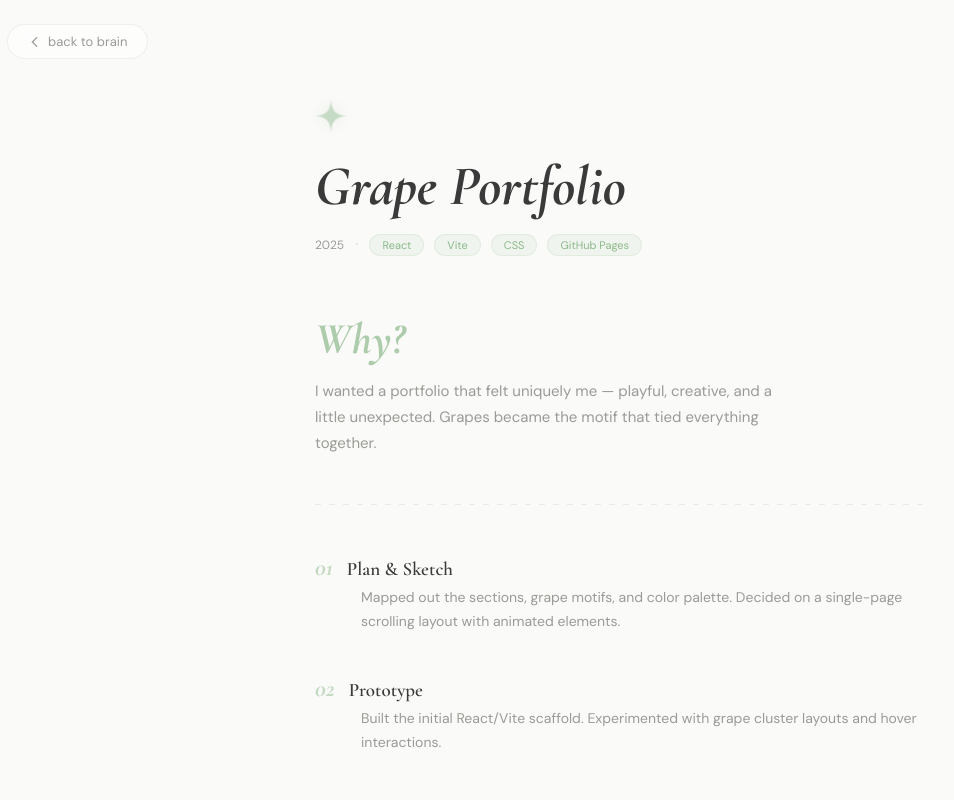
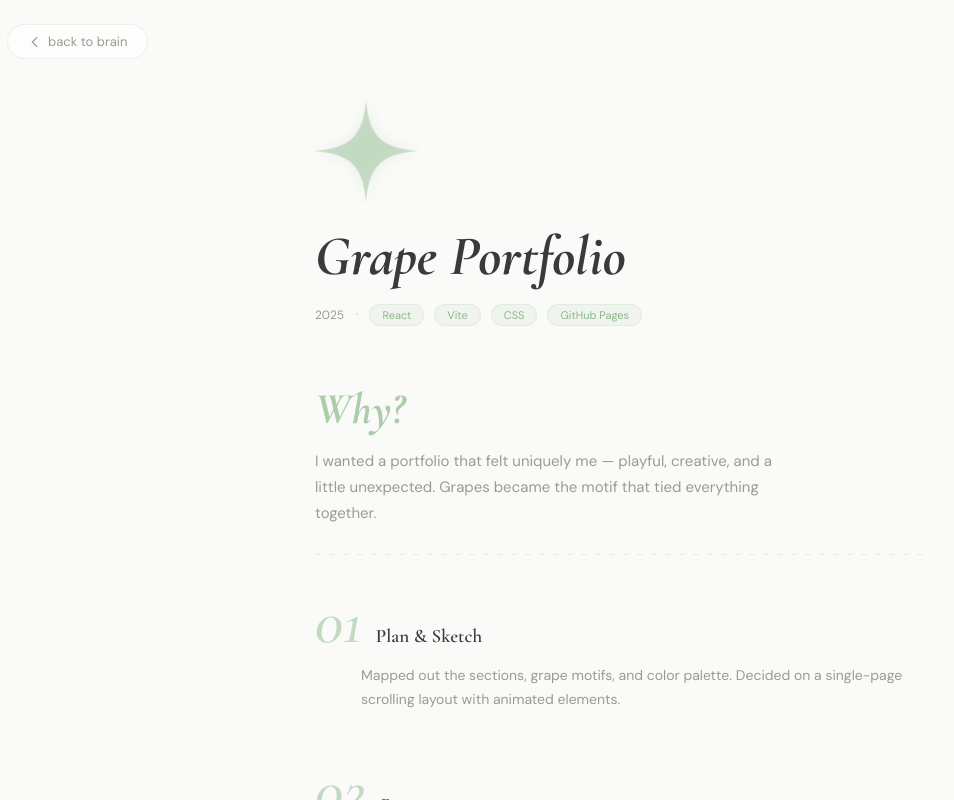
Before and after one commit to cyn4hia/mind, a React (Vite) app: page / in a window 1280 px wide. Both pictures are taken after a click on the element 550 px from the left and 347 px from the top of the page. Shown: the top 800 px of the page, without its empty margins (17-971 px from the left). Built offline with nearby package versions, Linux system fonts and the light colour scheme.

Commit message:
changed up star vfx and general layout of project page

```diff
--- a/src/ProjectPage.jsx
+++ b/src/ProjectPage.jsx
@@ -34,7 +34,7 @@ export default function ProjectPage({ project, onBack }) {
       </button>
 
       <div style={{ maxWidth: 680, margin: "0 auto", padding: "100px 32px 80px" }}>
-        <svg width="32" height="32" viewBox="0 0 28 28" style={{ marginBottom: 20, filter: `drop-shadow(0 0 6px ${project.color}60)`, animation: "sparkBreath 3.5s ease-in-out infinite" }}>
+        <svg width="102" height="102" viewBox="0 0 28 28" style={{ marginBottom: 20, filter: `drop-shadow(0 0 6px ${project.color}60)`, animation: "sparkBreath 3.5s ease-in-out infinite" }}>
           <path d="M14 2 C14.6 10.5 17.5 13.4 26 14 C17.5 14.6 14.6 17.5 14 26 C13.4 17.5 10.5 14.6 2 14 C10.5 13.4 13.4 10.5 14 2Z" fill={project.color} opacity="0.7" />
         </svg>
 
@@ -55,12 +55,12 @@ export default function ProjectPage({ project, onBack }) {
           <p style={{ fontFamily: "'DM Sans', sans-serif", fontSize: 15, lineHeight: 1.75, color: "var(--text-soft)", maxWidth: 480, marginTop: 12 }}>{project.why}</p>
         </div>
 
-        <div style={{ margin: "48px 0", height: 1, backgroundImage: `repeating-linear-gradient(90deg, ${project.color}30 0, ${project.color}30 6px, transparent 6px, transparent 14px)` }} />
+        <div style={{ margin: "28px 0", height: 1, backgroundImage: `repeating-linear-gradient(90deg, ${project.color}30 0, ${project.color}30 6px, transparent 6px, transparent 14px)` }} />
 
         {project.steps.map((step, i) => (
           <div key={i} style={{ marginBottom: 40, opacity: i < visibleSteps ? 1 : 0, transform: i < visibleSteps ? "translateY(0)" : "translateY(16px)", transition: "all 0.5s ease" }}>
             <div style={{ display: "flex", alignItems: "baseline", gap: 14 }}>
-              <span style={{ fontFamily: "'Cormorant Garamond', Georgia, serif", fontSize: 24, fontWeight: 700, fontStyle: "italic", color: project.color, opacity: 0.5 }}>{String(i + 1).padStart(2, "0")}</span>
+              <span style={{ fontFamily: "'Cormorant Garamond', Georgia, serif", fontSize: 64, fontWeight: 500, fontStyle: "italic", color: project.color, opacity: 0.5 }}>{String(i + 1).padStart(2, "0")}</span>
               <h3 style={{ fontFamily: "'Cormorant Garamond', Georgia, serif", fontSize: 19, fontWeight: 600, margin: 0, color: "var(--text)" }}>{step.title}</h3>
             </div>
             <p style={{ fontFamily: "'DM Sans', sans-serif", fontSize: 14, lineHeight: 1.7, color: "var(--text-soft)", marginLeft: 46, marginTop: 4 }}>{step.description}</p>
```
Also changed, not shown: 2 other files (tests, documents, lock files or other folders).
